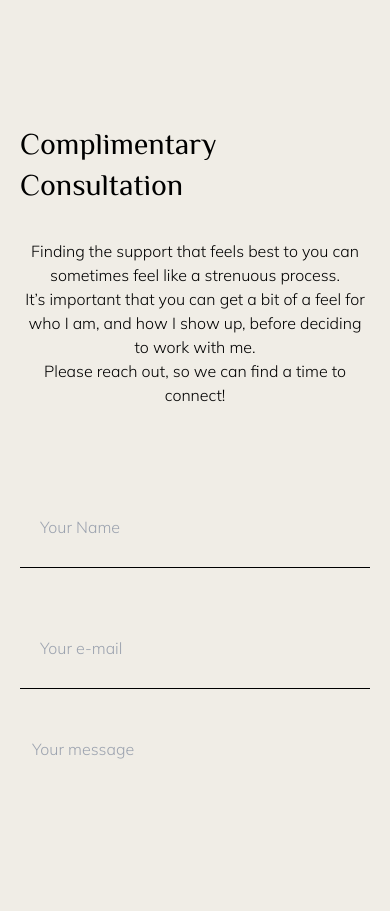
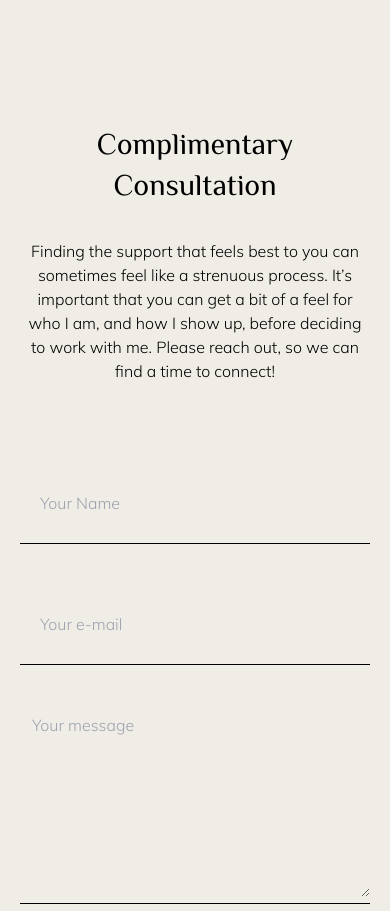
Before and after one commit to HadaRaion/amanda-de-waal-therapy, a Next.js app: page / in a window 390 px wide. Shown: the part 2840-3751 px from the top of the page. Built offline with nearby package versions, Linux system fonts and the light colour scheme.

Commit message:
Change design for CC form

```diff
--- a/components/GetCC.tsx
+++ b/components/GetCC.tsx
@@ -5,16 +5,18 @@
 	return (
 		<section className="py-32 lg:py-36 border-t border-black">
 			<Container className="flex flex-col items-center">
-				<h2 className="font-serif text-3xl leading-snug lg:text-4xl xl:text-5xl xl:leading-tight mt-12">
+				<h2 className="font-serif text-3xl leading-snug lg:text-4xl xl:text-5xl xl:leading-tight mt-12 text-center">
 					Complimentary Consultation
 				</h2>
-				<p className="mt-8 mb-20 text-center lg:w-3/5 ">
-					Finding the support that feels best to you can sometimes feel like a
-					strenuous process.
-					<br />
-					It’s important that you can get a bit of a feel for who I am, and how
-					I show up, before deciding to work with me.
-					<br />
+				<p className="mt-8 mb-20 text-center xl:w-3/5 ">
+					<span className="br">
+						Finding the support that feels best to you can sometimes feel like a
+						strenuous process.{' '}
+					</span>
+					<span className="br">
+						It’s important that you can get a bit of a feel for who I am, and
+						how I show up, before deciding to work with me.{' '}
+					</span>
 					Please reach out, so we can find a time to connect!
 				</p>
 				<GetComplimentaryConsultationForm className="md:w-3/5" />
```
